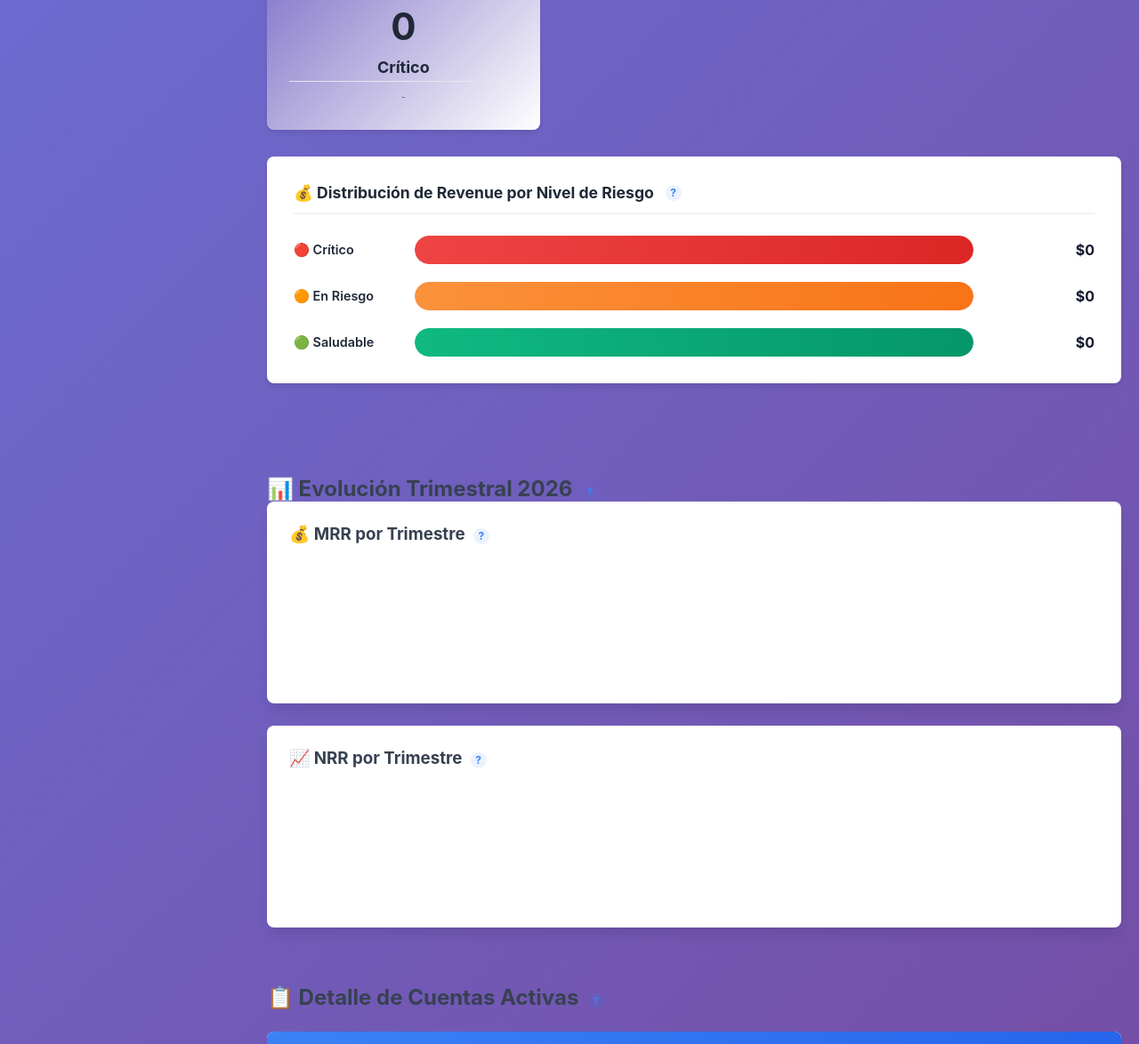
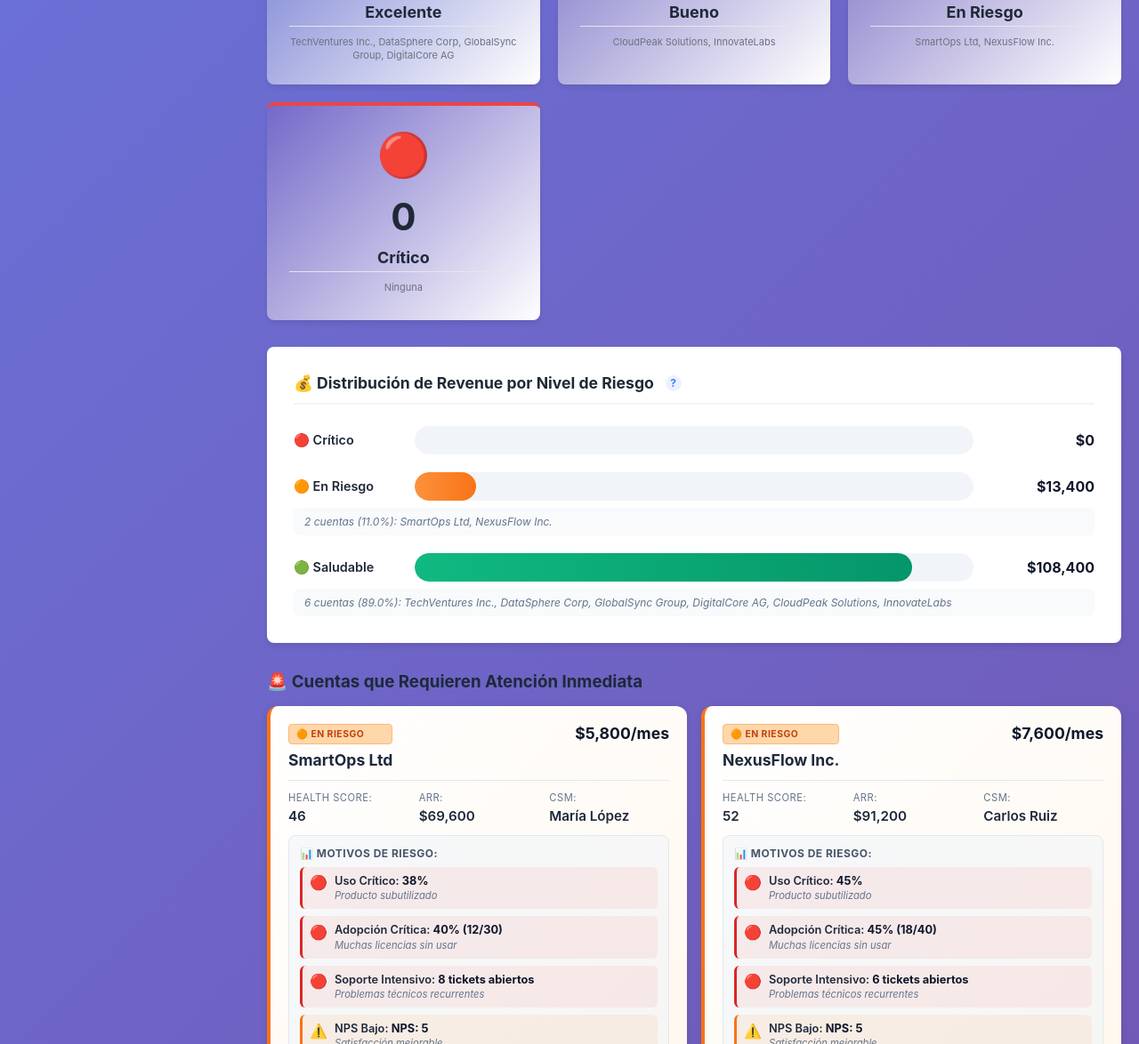
Before and after one commit to Tsanchez7/Customer_Success_Analityc, a plain HTML site: page APP Gestion y análisis comportamiento cliente/2_actualidad.html in a window 1280 px wide. Shown: the part 1626-2800 px from the top of the page at 89% size. Drawn offline with nearby package versions, Linux system fonts and the light colour scheme.

Commit message:
feat: auto-load demo data for new visitors (#simulated data)

```diff
--- a/APP Gestion y análisis comportamiento cliente/1_historial.html
+++ b/APP Gestion y análisis comportamiento cliente/1_historial.html
@@ -296,6 +296,7 @@
     <script src="https://cdn.jsdelivr.net/npm/xlsx@0.18.5/dist/xlsx.full.min.js"></script>
     <script src="https://unpkg.com/xlsx@0.18.5/dist/xlsx.full.min.js"></script>
     <script src="help-system.js"></script>
+    <script src="demo-data.js"></script>
     <script src="script_historial.js"></script>
     </div>
 </body>
--- a/APP Gestion y análisis comportamiento cliente/2_actualidad.html
+++ b/APP Gestion y análisis comportamiento cliente/2_actualidad.html
@@ -384,6 +384,7 @@
     <script src="https://cdn.jsdelivr.net/npm/xlsx@0.18.5/dist/xlsx.full.min.js"></script>
     <script src="https://unpkg.com/xlsx@0.18.5/dist/xlsx.full.min.js"></script>
     <script src="help-system.js"></script>
+    <script src="demo-data.js"></script>
     <script src="script_actualidad.js"></script>
     </div>
 </body>
--- /dev/null
+++ b/APP Gestion y análisis comportamiento cliente/demo-data.js
@@ -0,0 +1,108 @@
+// ===== DEMO DATA — Customer Success Analytics =====
+// Se carga automáticamente cuando no hay datos reales en localStorage.
+// No se guarda en localStorage para no interferir con datos reales del usuario.
+// =======================================================
+
+(function () {
+    'use strict';
+
+    // ── CUENTAS MAESTRO ────────────────────────────────────────────────────────
+    const ACCOUNTS_RAW = [
+        { Account_ID: 'ACC001', Account_Name: 'TechVentures Inc.',    MRR_Current: 18500, ARR_Current: 222000, Product_Usage_Percentage: 88, Active_Users: 85,  Total_Licenses: 100, Open_Tickets: 1, CSM_Name: 'Ana García',   Segment: 'Enterprise',  _base: 5200,  _nps: 8.5 },
+        { Account_ID: 'ACC002', Account_Name: 'DataSphere Corp',       MRR_Current: 24000, ARR_Current: 288000, Product_Usage_Percentage: 92, Active_Users: 115, Total_Licenses: 120, Open_Tickets: 0, CSM_Name: 'Carlos Ruiz',  Segment: 'Enterprise',  _base: 6800,  _nps: 9.0 },
+        { Account_ID: 'ACC003', Account_Name: 'CloudPeak Solutions',   MRR_Current: 8200,  ARR_Current: 98400,  Product_Usage_Percentage: 72, Active_Users: 38,  Total_Licenses: 50,  Open_Tickets: 3, CSM_Name: 'María López',  Segment: 'Mid-Market',  _base: 3100,  _nps: 7.2 },
+        { Account_ID: 'ACC004', Account_Name: 'InnovateLabs',          MRR_Current: 12500, ARR_Current: 150000, Product_Usage_Percentage: 65, Active_Users: 52,  Total_Licenses: 80,  Open_Tickets: 5, CSM_Name: 'Ana García',   Segment: 'Mid-Market',  _base: 4500,  _nps: 6.8 },
+        { Account_ID: 'ACC005', Account_Name: 'GlobalSync Group',      MRR_Current: 31000, ARR_Current: 372000, Product_Usage_Percentage: 95, Active_Users: 190, Total_Licenses: 200, Open_Tickets: 1, CSM_Name: 'Carlos Ruiz',  Segment: 'Enterprise',  _base: 8500,  _nps: 9.2 },
+        { Account_ID: 'ACC006', Account_Name: 'SmartOps Ltd',          MRR_Current: 5800,  ARR_Current: 69600,  Product_Usage_Percentage: 38, Active_Users: 12,  Total_Licenses: 30,  Open_Tickets: 8, CSM_Name: 'María López',  Segment: 'SMB',         _base: 2800,  _nps: 4.5 },
+        { Account_ID: 'ACC007', Account_Name: 'DigitalCore AG',        MRR_Current: 14200, ARR_Current: 170400, Product_Usage_Percentage: 78, Active_Users: 62,  Total_Licenses: 75,  Open_Tickets: 2, CSM_Name: 'Ana García',   Segment: 'Mid-Market',  _base: 4800,  _nps: 7.5 },
+        { Account_ID: 'ACC008', Account_Name: 'NexusFlow Inc.',        MRR_Current: 7600,  ARR_Current: 91200,  Product_Usage_Percentage: 45, Active_Users: 18,  Total_Licenses: 40,  Open_Tickets: 6, CSM_Name: 'Carlos Ruiz',  Segment: 'SMB',         _base: 3200,  _nps: 5.2 }
+    ];
+
+    // Exportar cuentas sin campos internos
+    var accounts = ACCOUNTS_RAW.map(function (a) {
+        return {
+            Account_ID: a.Account_ID,
+            Account_Name: a.Account_Name,
+            MRR_Current: a.MRR_Current,
+            ARR_Current: a.ARR_Current,
+            Product_Usage_Percentage: a.Product_Usage_Percentage,
+            Active_Users: a.Active_Users,
+            Total_Licenses: a.Total_Licenses,
+            Open_Tickets: a.Open_Tickets,
+            CSM_Name: a.CSM_Name,
+            Segment: a.Segment
+        };
+    });
+
+    // ── GENERADOR DE DATOS HISTÓRICOS ─────────────────────────────────────────
+    // Multiplicadores de crecimiento por año (2016 = base, 2017 +18%, etc.)
+    var yearGrowth = [1.00, 1.18, 1.22, 1.15, 0.95, 1.12, 1.20, 1.18, 1.15, 1.13, 1.10];
+    var years     = [2016, 2017, 2018, 2019, 2020, 2021, 2022, 2023, 2024, 2025, 2026];
+    var quarters  = ['Q1', 'Q2', 'Q3', 'Q4'];
+
+    var periodData = [];
+    var npsData    = [];
+
+    ACCOUNTS_RAW.forEach(function (account, ai) {
+        var cumGrowth = 1.0;
+
+        years.forEach(function (year, yi) {
+            if (yi > 0) { cumGrowth *= yearGrowth[yi]; }
+
+            quarters.forEach(function (q, qi) {
+                var period = year + '-' + q;
+
+                // Variación trimestral determinista (-3% a +4%)
+                var qVar   = 1 + (((ai * 7 + qi * 13 + yi * 3) % 8) - 3) / 100;
+                var mrrStart = Math.round(account._base * cumGrowth * qVar);
+
+                // Expansion 3-7% del MRR
+                var expPct   = 0.03 + ((ai * 5 + qi * 7  + yi * 11) % 5) / 100;
+                var expansion = Math.round(mrrStart * expPct);
+
+                // Contraction 1-2% del MRR
+                var conPct   = 0.01 + ((ai * 3 + qi * 11 + yi *  7) % 2) / 100;
+                var contraction = Math.round(mrrStart * conPct);
+
+                // Churn Revenue 0.5-2%
+                var churnPct  = 0.005 + ((ai * 9 + qi * 3 + yi * 13) % 15) / 1000;
+                var churned   = Math.round(mrrStart * churnPct);
+
+                // Clientes por registro
+                var clientsStart   = 5 + (ai % 4);
+                var clientsChurned = ((ai + yi + qi) % 7 === 0) ? 1 : 0;
+                var clientsEligible = clientsStart;
+                var clientsRenewed  = clientsStart - (((ai + yi * 2 + qi) % 8 === 0) ? 1 : 0);
+
+                periodData.push({
+                    Account_ID:                  account.Account_ID,
+                    Period:                      period,
+                    MRR_Starting:                mrrStart,
+                    Expansion_Revenue:           expansion,
+                    Contraction_Revenue:         contraction,
+                    Churned_Revenue:             churned,
+                    Clients_Start_Period:        clientsStart,
+                    Clients_Churned:             clientsChurned,
+                    Clients_Eligible_for_Renewal: clientsEligible,
+                    Clients_Renewed:             clientsRenewed
+                });
+
+                // 2 respuestas NPS por cuenta por trimestre (variación determinista)
+                var score1 = Math.max(0, Math.min(10, Math.round(account._nps + ((ai * 3 + yi * 7 + qi * 11) % 5) - 2)));
+                var score2 = Math.max(0, Math.min(10, Math.round(account._nps + ((ai * 11 + yi * 3 + qi *  7) % 5) - 2)));
+
+                npsData.push({ Account_ID: account.Account_ID, Period: period, NPS_Response: score1 });
+                npsData.push({ Account_ID: account.Account_ID, Period: period, NPS_Response: score2 });
+            });
+        });
+    });
+
+    // ── EXPOSICIÓN GLOBAL ──────────────────────────────────────────────────────
+    window.DEMO_DATA    = { accounts: accounts, periodData: periodData, npsData: npsData };
+    window.isDemoData   = false; // se pone en true al cargar el demo, false con Excel real
+
+    console.log('📦 demo-data.js cargado: ' +
+        accounts.length + ' cuentas, ' +
+        periodData.length + ' períodos, ' +
+        npsData.length + ' respuestas NPS');
+}());
--- a/APP Gestion y análisis comportamiento cliente/script_actualidad.js
+++ b/APP Gestion y análisis comportamiento cliente/script_actualidad.js
@@ -72,21 +72,19 @@
     const file = event.target.files[0];
     if (!file) return;
 
-    // Si ya hay datos cargados, pedir confirmación
+    // Si ya hay datos cargados, pedir confirmación (saltamos si es modo demo)
     if (excelData.accounts.length > 0) {
+        if (!window.isDemoData) {
             const confirmed = confirm(
                 '⚠️ Ya hay un archivo cargado.\n\n' +
                 '¿Desea cargar un nuevo archivo?\n' +
                 'Los datos actuales se reemplazarán completamente.'
             );
-
             if (!confirmed) {
-            // Limpiar el input de archivo
                 event.target.value = '';
                 return;
             }
-
-        // Limpiar todos los datos existentes
+        }
         clearAllData();
     }
 
@@ -114,6 +112,7 @@
 
             // Guardar en localStorage para compartir entre páginas
             saveToLocalStorage();
+            window.isDemoData = false;
 
             calculateKPIs();
             renderDashboard();
@@ -993,12 +992,12 @@
             excelData.accounts = parsed.accounts;
             excelData.periodData = parsed.periodData;
             excelData.npsData = parsed.npsData;
+            window.isDemoData = false;
 
             // Generar datos de NPS de ejemplo si están vacíos
             if (!excelData.npsData || excelData.npsData.length === 0) {
                 excelData.npsData = generateSampleNPSData();
                 console.log('📊 Datos de NPS generados automáticamente');
-                // Guardar con los nuevos datos
                 saveToLocalStorage();
             }
 
@@ -1008,6 +1007,15 @@
 
             const timestamp = new Date(parsed.timestamp);
             showMessage(`✅ Datos cargados automáticamente (${timestamp.toLocaleString()})`, 'success');
+        } else if (typeof DEMO_DATA !== 'undefined') {
+            excelData.accounts = DEMO_DATA.accounts;
+            excelData.periodData = DEMO_DATA.periodData;
+            excelData.npsData = DEMO_DATA.npsData;
+            window.isDemoData = true;
+            console.log('📊 Modo demostración activado');
+            calculateKPIs();
+            renderDashboard();
+            showMessage('📊 Modo DEMO — Carga tu Excel para ver tus datos reales', 'info');
         }
     } catch (error) {
         console.error('Error al cargar desde localStorage:', error);
```
Also changed, not shown: APP Gestion y análisis comportamiento cliente/3_tendencias.html (+1 -0 lines), APP Gestion y análisis comportamiento cliente/script_historial.js (+13 -5 lines), APP Gestion y análisis comportamiento cliente/script_tendencias.js (+13 -5 lines). Lines whose indentation alone changed are shown as unchanged.
